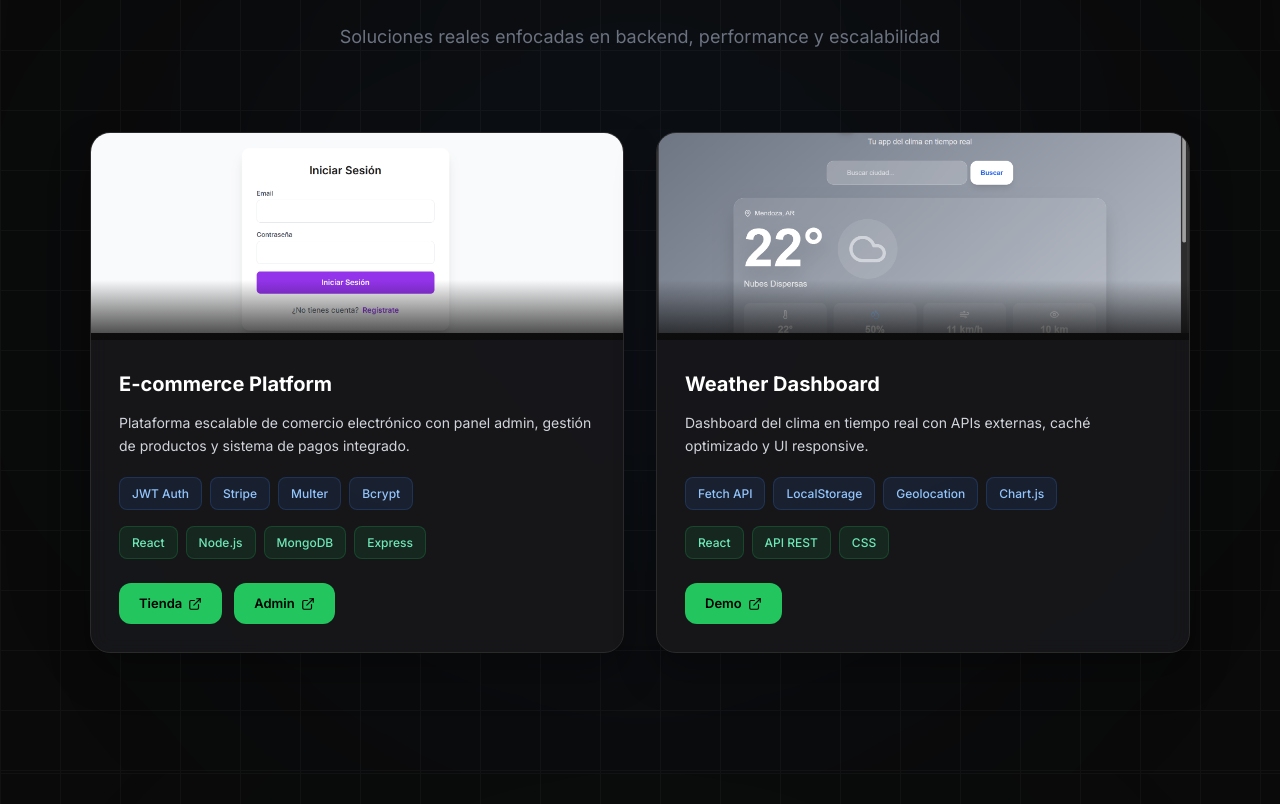
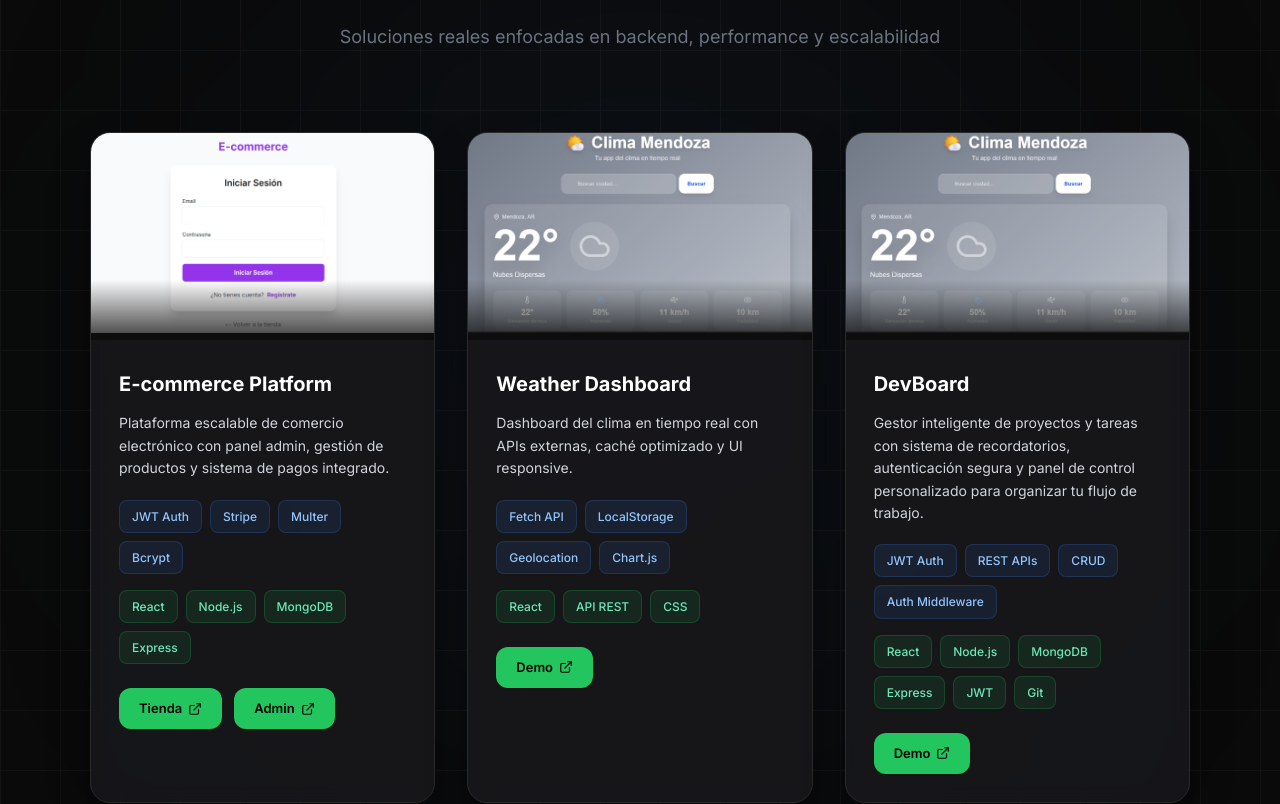
Before and after one commit to renzonodari9/portafolio-nodari, a React (Vite) app: page / in a window 1280 px wide. Shown: the part 4080-4884 px from the top of the page. Built offline with nearby package versions, Linux system fonts and the light colour scheme.

Commit message:
Agrega proyecto DevBoard a Projects.jsx

```diff
--- a/src/components/Projects.jsx
+++ b/src/components/Projects.jsx
@@ -23,6 +23,17 @@ const projects = [
       { label: "Demo", url: "https://weather-app-front-kdpl.onrender.com" },
     ],
     tools: ["Fetch API", "LocalStorage", "Geolocation", "Chart.js"],
+  },
+  {
+    title: "DevBoard",
+    description:
+      "Gestor inteligente de proyectos y tareas con sistema de recordatorios, autenticación segura y panel de control personalizado para organizar tu flujo de trabajo.",
+    image: "/img-app.png",
+    tech: ["React", "Node.js", "MongoDB", "Express", "JWT", "Git"],
+    links: [
+      { label: "Demo", url: "https://devboard-08cp.onrender.com" },
+    ],
+    tools: ["JWT Auth", "REST APIs", "CRUD", "Auth Middleware"],
   },
 ];
 
```
